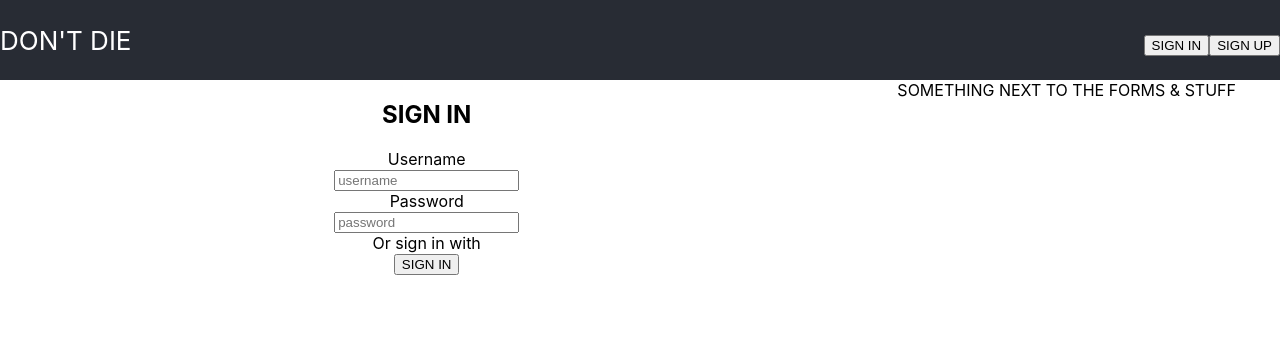
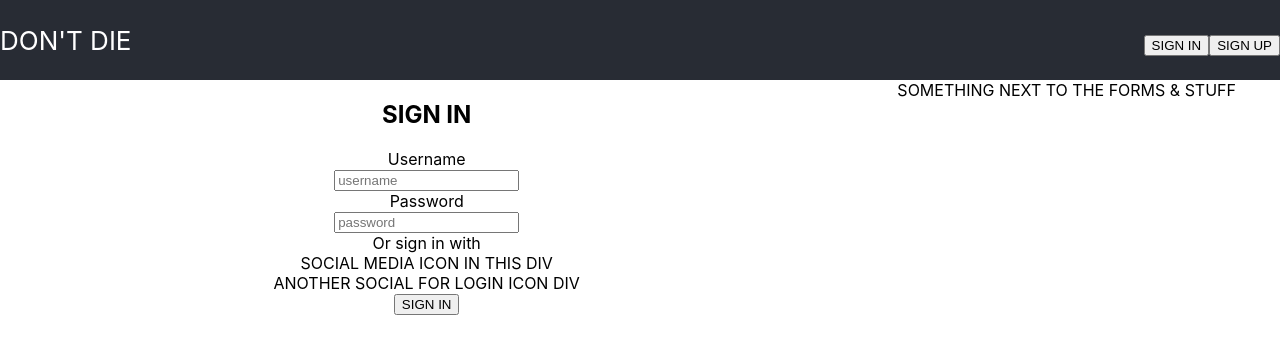
Before and after one commit to mzakzook/dont-die-front, a React (Create React App) app: page / in a window 1280 px wide. Both pictures are taken after a click on the button "SIGN IN". Shown: the top 354 px of the page. Built offline with nearby package versions, Linux system fonts and the light colour scheme.

Commit message:
small tweeks

```diff
--- a/src/App.css
+++ b/src/App.css
@@ -14,14 +14,16 @@
   justify-content: center;
   font-size: calc(10px + 2vmin);
   color: white;
+
+  position: sticky;
+  top: 0;
 }
 
 .App-link {
   color: #09d3ac;
 }
 
-
-
+/* .left and .right used in NavBar */
 .left {
   float: left;
 }
--- a/src/App.js
+++ b/src/App.js
@@ -68,7 +68,6 @@ class App extends React.Component {
           {/* THIS IS WHERE THE LOGIN OR SIGNUP GOES */}
           {this.drawInput()}
         </div>
-        {console.log(this.state)}
       </div>
     );
   }
--- a/src/Landing.js
+++ b/src/Landing.js
@@ -14,7 +14,7 @@ class Landing extends Component {
                     <img className ='landingImg' src="https://image.shutterstock.com/image-photo/young-plant-pomelo-soil-humus-260nw-748350841.jpg" alt='' />
                     <div className='landingContent'>
                         <h2>Research & Discover</h2>
-                        This is testing any text below the sections heading.  What will lots of text look like?  Many
+                        This is testing any text below the section's heading.  What will lots of text look like?  Many
                         people would like to know!  Such people may also want tot know that the first word in the last
                         sentence (i.e. "Many") has a carriage return after it.  As well as "last" in the last sentence.
                     </div>
--- a/src/Login.js
+++ b/src/Login.js
@@ -63,6 +63,8 @@ class Login extends React.Component {
                 />
               </div>
               Or sign in with<br/>
+              <div>SOCIAL MEDIA ICON IN THIS DIV</div>
+              <div>ANOTHER SOCIAL FOR LOGIN ICON DIV</div>
               <button type="submit" className="ui basic green button">
                 SIGN IN
               </button>
--- a/src/NewUser.js
+++ b/src/NewUser.js
@@ -25,6 +25,15 @@ class NewUser extends React.Component {
     e.preventDefault();
     api.auth
       .create(name, username, password)
+      .then(res => {
+        // debugger
+        if (res.error) {
+          this.setState({ error: true });
+        } else {
+          this.props.handleLogin(res);
+          // this.props.history.push('/');
+        }
+      });
 
   };
 
@@ -68,7 +77,9 @@ class NewUser extends React.Component {
                         onChange={this.handleChange}
                     />
                     </div>
-
+                    Or sign in with<br/>
+                    <div>SOCIAL MEDIA ICON IN THIS DIV</div>
+                    <div>ANOTHER SOCIAL FOR LOGIN ICON DIV</div>
                     <button type="submit" className="ui basic green button">
                     Sign Up
                     </button>
--- a/src/services/api.js
+++ b/src/services/api.js
@@ -24,7 +24,6 @@ const create = (fullname, username, password) => {
     })
   })
   .then(resp => resp.json())
-  .then(json => console.log(json))
 }
 
 const login = (username, password) => {
```
Also changed, not shown: src/pics/SignIn_RightAlignedImg.png (added), src/pics/SignUp_LeftAlignedImg.png (added).
